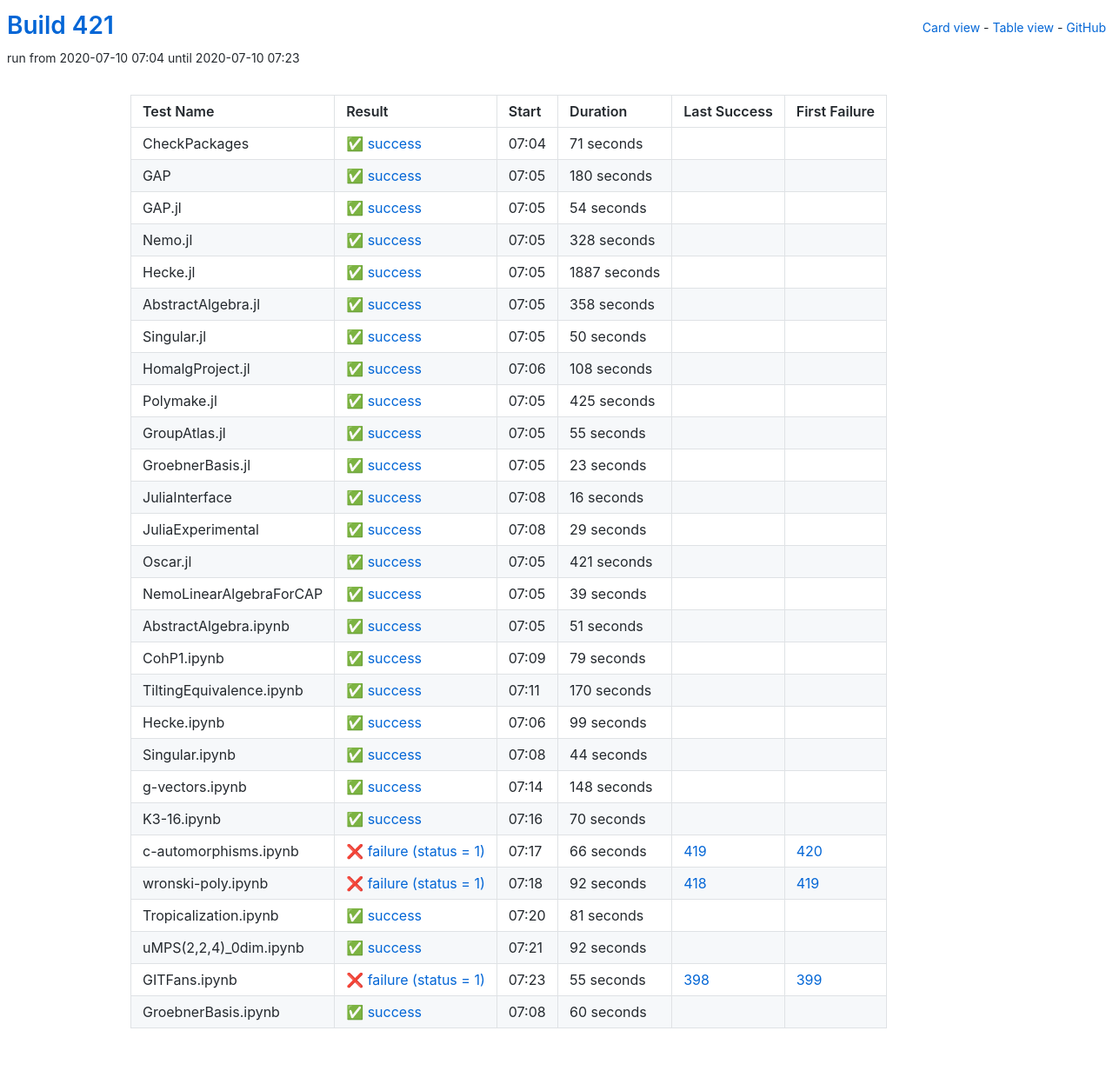
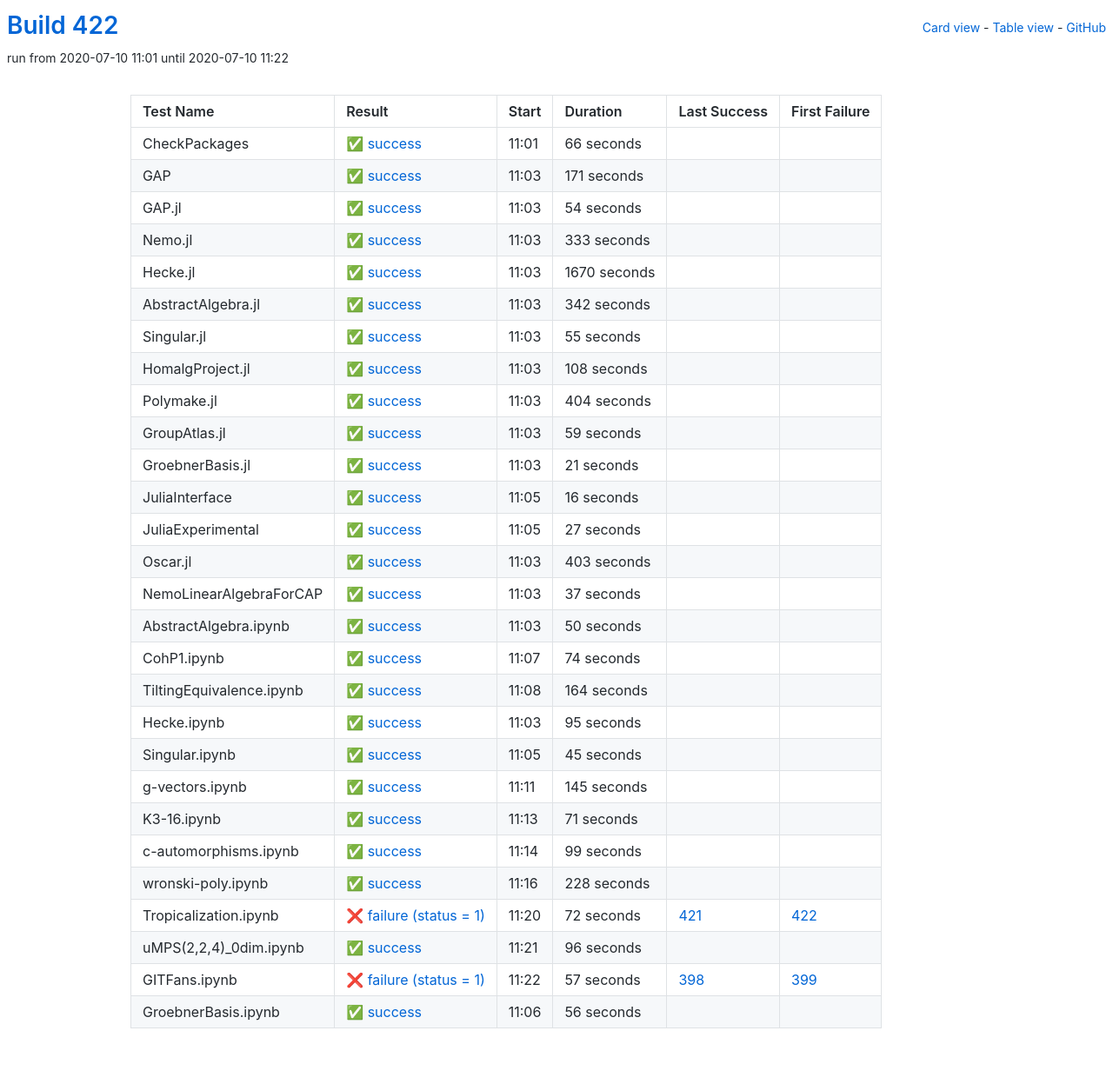
Before and after one commit to oscar-system/oscar-ci-status-stable, a Jekyll site: the page built from table.html, in a window 1280 px wide. Shown: the whole page at 87% size. Built offline with Jekyll 4.4.1, drawn with Linux system fonts in a browser that asks for light colours.

Commit message:
Build #422

```diff
--- a/_data/ci.yml
+++ b/_data/ci.yml
@@ -1,6 +1,6 @@
 ---
-build: 421
-build_url: https://oscarci.mathematik.uni-kl.de/job/oscar-stable/421/
+build: 422
+build_url: https://oscarci.mathematik.uni-kl.de/job/oscar-stable/422/
 job: oscar-stable
 organization: oscar-system
 repo: oscar-ci-status-stable
@@ -8,32 +8,32 @@ repourl: https://github.com/oscar-system/oscar-ci-status-stable
 tests:
 - name: CheckPackages
   id: checkpackages
-  log: https://oscarci.mathematik.uni-kl.de/job/oscar-stable/421/artifact/logs/build-421/CheckPackages.log
-  start: 2020-07-10 07:04
+  log: https://oscarci.mathematik.uni-kl.de/job/oscar-stable/422/artifact/logs/build-422/CheckPackages.log
+  start: 2020-07-10 11:01
   success: true
   exitcode: 0
   status: success
-  duration: 71
+  duration: 66
   last_success: false
   last_success_url:
   first_failure: false
   first_failure_url:
 - name: GAP
   id: gap
-  log: https://oscarci.mathematik.uni-kl.de/job/oscar-stable/421/artifact/logs/build-421/GAP.log
-  start: 2020-07-10 07:05
+  log: https://oscarci.mathematik.uni-kl.de/job/oscar-stable/422/artifact/logs/build-422/GAP.log
+  start: 2020-07-10 11:03
   success: true
   exitcode: 0
   status: success
-  duration: 180
+  duration: 171
   last_success: false
   last_success_url:
   first_failure: false
   first_failure_url:
 - name: GAP.jl
   id: gap-jl
-  log: https://oscarci.mathematik.uni-kl.de/job/oscar-stable/421/artifact/logs/build-421/GAP.jl.log
-  start: 2020-07-10 07:05
+  log: https://oscarci.mathematik.uni-kl.de/job/oscar-stable/422/artifact/logs/build-422/GAP.jl.log
+  start: 2020-07-10 11:03
   success: true
   exitcode: 0
   status: success
@@ -44,56 +44,56 @@ tests:
   first_failure_url:
 - name: Nemo.jl
   id: nemo-jl
-  log: https://oscarci.mathematik.uni-kl.de/job/oscar-stable/421/artifact/logs/build-421/Nemo.jl.log
-  start: 2020-07-10 07:05
+  log: https://oscarci.mathematik.uni-kl.de/job/oscar-stable/422/artifact/logs/build-422/Nemo.jl.log
+  start: 2020-07-10 11:03
   success: true
   exitcode: 0
   status: success
-  duration: 328
+  duration: 333
   last_success: false
   last_success_url:
   first_failure: false
   first_failure_url:
 - name: Hecke.jl
   id: hecke-jl
-  log: https://oscarci.mathematik.uni-kl.de/job/oscar-stable/421/artifact/logs/build-421/Hecke.jl.log
-  start: 2020-07-10 07:05
+  log: https://oscarci.mathematik.uni-kl.de/job/oscar-stable/422/artifact/logs/build-422/Hecke.jl.log
+  start: 2020-07-10 11:03
   success: true
   exitcode: 0
   status: success
-  duration: 1887
+  duration: 1670
   last_success: false
   last_success_url:
   first_failure: false
   first_failure_url:
 - name: AbstractAlgebra.jl
   id: abstractalgebra-jl
-  log: https://oscarci.mathematik.uni-kl.de/job/oscar-stable/421/artifact/logs/build-421/AbstractAlgebra.jl.log
-  start: 2020-07-10 07:05
+  log: https://oscarci.mathematik.uni-kl.de/job/oscar-stable/422/artifact/logs/build-422/AbstractAlgebra.jl.log
+  start: 2020-07-10 11:03
   success: true
   exitcode: 0
   status: success
-  duration: 358
+  duration: 342
   last_success: false
   last_success_url:
   first_failure: false
   first_failure_url:
 - name: Singular.jl
   id: singular-jl
-  log: https://oscarci.mathematik.uni-kl.de/job/oscar-stable/421/artifact/logs/build-421/Singular.jl.log
-  start: 2020-07-10 07:05
+  log: https://oscarci.mathematik.uni-kl.de/job/oscar-stable/422/artifact/logs/build-422/Singular.jl.log
+  start: 2020-07-10 11:03
   success: true
   exitcode: 0
   status: success
-  duration: 50
+  duration: 55
   last_success: false
   last_success_url:
   first_failure: false
   first_failure_url:
 - name: HomalgProject.jl
   id: homalgproject-jl
-  log: https://oscarci.mathematik.uni-kl.de/job/oscar-stable/421/artifact/logs/build-421/HomalgProject.jl.log
-  start: 2020-07-10 07:06
+  log: https://oscarci.mathematik.uni-kl.de/job/oscar-stable/422/artifact/logs/build-422/HomalgProject.jl.log
+  start: 2020-07-10 11:03
   success: true
   exitcode: 0
   status: success
@@ -104,44 +104,44 @@ tests:
   first_failure_url:
 - name: Polymake.jl
   id: polymake-jl
-  log: https://oscarci.mathematik.uni-kl.de/job/oscar-stable/421/artifact/logs/build-421/Polymake.jl.log
-  start: 2020-07-10 07:05
+  log: https://oscarci.mathematik.uni-kl.de/job/oscar-stable/422/artifact/logs/build-422/Polymake.jl.log
+  start: 2020-07-10 11:03
   success: true
   exitcode: 0
   status: success
-  duration: 425
+  duration: 404
   last_success: false
   last_success_url:
   first_failure: false
   first_failure_url:
 - name: GroupAtlas.jl
   id: groupatlas-jl
-  log: https://oscarci.mathematik.uni-kl.de/job/oscar-stable/421/artifact/logs/build-421/GroupAtlas.jl.log
-  start: 2020-07-10 07:05
+  log: https://oscarci.mathematik.uni-kl.de/job/oscar-stable/422/artifact/logs/build-422/GroupAtlas.jl.log
+  start: 2020-07-10 11:03
   success: true
   exitcode: 0
   status: success
-  duration: 55
+  duration: 59
   last_success: false
   last_success_url:
   first_failure: false
   first_failure_url:
 - name: GroebnerBasis.jl
   id: groebnerbasis-jl
-  log: https://oscarci.mathematik.uni-kl.de/job/oscar-stable/421/artifact/logs/build-421/GroebnerBasis.jl.log
-  start: 2020-07-10 07:05
+  log: https://oscarci.mathematik.uni-kl.de/job/oscar-stable/422/artifact/logs/build-422/GroebnerBasis.jl.log
+  start: 2020-07-10 11:03
   success: true
   exitcode: 0
   status: success
-  duration: 23
+  duration: 21
   last_success: false
   last_success_url:
   first_failure: false
   first_failure_url:
 - name: JuliaInterface
   id: juliainterface
-  log: https://oscarci.mathematik.uni-kl.de/job/oscar-stable/421/artifact/logs/build-421/JuliaInterface.log
-  start: 2020-07-10 07:08
+  log: https://oscarci.mathematik.uni-kl.de/job/oscar-stable/422/artifact/logs/build-422/JuliaInterface.log
+  start: 2020-07-10 11:05
   success: true
   exitcode: 0
   status: success
@@ -152,80 +152,128 @@ tests:
   first_failure_url:
 - name: JuliaExperimental
   id: juliaexperimental
-  log: https://oscarci.mathematik.uni-kl.de/job/oscar-stable/421/artifact/logs/build-421/JuliaExperimental.log
-  start: 2020-07-10 07:08
+  log: https://oscarci.mathematik.uni-kl.de/job/oscar-stable/422/artifact/logs/build-422/JuliaExperimental.log
+  start: 2020-07-10 11:05
   success: true
   exitcode: 0
   status: success
-  duration: 29
+  duration: 27
   last_success: false
   last_success_url:
   first_failure: false
   first_failure_url:
 - name: Oscar.jl
   id: oscar-jl
-  log: https://oscarci.mathematik.uni-kl.de/job/oscar-stable/421/artifact/logs/build-421/Oscar.jl.log
-  start: 2020-07-10 07:05
+  log: https://oscarci.mathematik.uni-kl.de/job/oscar-stable/422/artifact/logs/build-422/Oscar.jl.log
+  start: 2020-07-10 11:03
   success: true
   exitcode: 0
   status: success
-  duration: 421
+  duration: 403
   last_success: false
   last_success_url:
   first_failure: false
   first_failure_url:
 - name: NemoLinearAlgebraForCAP
   id: nemolinearalgebraforcap
-  log: https://oscarci.mathematik.uni-kl.de/job/oscar-stable/421/artifact/logs/build-421/NemoLinearAlgebraForCAP.log
-  start: 2020-07-10 07:05
+  log: https://oscarci.mathematik.uni-kl.de/job/oscar-stable/422/artifact/logs/build-422/NemoLinearAlgebraForCAP.log
+  start: 2020-07-10 11:03
   success: true
   exitcode: 0
   status: success
-  duration: 39
+  duration: 37
   last_success: false
   last_success_url:
   first_failure: false
   first_failure_url:
 - name: AbstractAlgebra.ipynb
   id: abstractalgebra-ipynb
-  log: https://oscarci.mathematik.uni-kl.de/job/oscar-stable/421/artifact/logs/build-421/AbstractAlgebra.ipynb.log
-  start: 2020-07-10 07:05
+  log: https://oscarci.mathematik.uni-kl.de/job/oscar-stable/422/artifact/logs/build-422/AbstractAlgebra.ipynb.log
+  start: 2020-07-10 11:03
   success: true
   exitcode: 0
   status: success
-  duration: 51
+  duration: 50
   last_success: false
   last_success_url:
   first_failure: false
   first_failure_url:
 - name: CohP1.ipynb
   id: cohp1-ipynb
-  log: https://oscarci.mathematik.uni-kl.de/job/oscar-stable/421/artifact/logs/build-421/CohP1.ipynb.log
-  start: 2020-07-10 07:09
+  log: https://oscarci.mathematik.uni-kl.de/job/oscar-stable/422/artifact/logs/build-422/CohP1.ipynb.log
+  start: 2020-07-10 11:07
   success: true
   exitcode: 0
   status: success
-  duration: 79
+  duration: 74
   last_success: false
   last_success_url:
   first_failure: false
   first_failure_url:
 - name: TiltingEquivalence.ipynb
   id: tiltingequivalence-ipynb
-  log: https://oscarci.mathematik.uni-kl.de/job/oscar-stable/421/artifact/logs/build-421/TiltingEquivalence.ipynb.log
-  start: 2020-07-10 07:11
+  log: https://oscarci.mathematik.uni-kl.de/job/oscar-stable/422/artifact/logs/build-422/TiltingEquivalence.ipynb.log
+  start: 2020-07-10 11:08
   success: true
   exitcode: 0
   status: success
-  duration: 170
+  duration: 164
   last_success: false
   last_success_url:
   first_failure: false
   first_failure_url:
 - name: Hecke.ipynb
   id: hecke-ipynb
-  log: https://oscarci.mathematik.uni-kl.de/job/oscar-stable/421/artifact/logs/build-421/Hecke.ipynb.log
-  start: 2020-07-10 07:06
+  log: https://oscarci.mathematik.uni-kl.de/job/oscar-stable/422/artifact/logs/build-422/Hecke.ipynb.log
+  start: 2020-07-10 11:03
+  success: true
+  exitcode: 0
+  status: success
+  duration: 95
+  last_success: false
+  last_success_url:
+  first_failure: false
+  first_failure_url:
+- name: Singular.ipynb
+  id: singular-ipynb
+  log: https://oscarci.mathematik.uni-kl.de/job/oscar-stable/422/artifact/logs/build-422/Singular.ipynb.log
+  start: 2020-07-10 11:05
+  success: true
+  exitcode: 0
+  status: success
+  duration: 45
+  last_success: false
+  last_success_url:
+  first_failure: false
+  first_failure_url:
+- name: g-vectors.ipynb
+  id: g-vectors-ipynb
+  log: https://oscarci.mathematik.uni-kl.de/job/oscar-stable/422/artifact/logs/build-422/g-vectors.ipynb.log
+  start: 2020-07-10 11:11
+  success: true
+  exitcode: 0
+  status: success
+  duration: 145
+  last_success: false
+  last_success_url:
+  first_failure: false
+  first_failure_url:
+- name: K3-16.ipynb
+  id: k3-16-ipynb
+  log: https://oscarci.mathematik.uni-kl.de/job/oscar-stable/422/artifact/logs/build-422/K3-16.ipynb.log
+  start: 2020-07-10 11:13
+  success: true
+  exitcode: 0
+  status: success
+  duration: 71
+  last_success: false
+  last_success_url:
+  first_failure: false
+  first_failure_url:
+- name: c-automorphisms.ipynb
+  id: c-automorphisms-ipynb
+  log: https://oscarci.mathematik.uni-kl.de/job/oscar-stable/422/artifact/logs/build-422/c-automorphisms.ipynb.log
+  start: 2020-07-10 11:14
   success: true
   exitcode: 0
   status: success
@@ -234,110 +282,62 @@ tests:
   last_success_url:
   first_failure: false
   first_failure_url:
-- name: Singular.ipynb
-  id: singular-ipynb
-  log: https://oscarci.mathematik.uni-kl.de/job/oscar-stable/421/artifact/logs/build-421/Singular.ipynb.log
-  start: 2020-07-10 07:08
+- name: wronski-poly.ipynb
+  id: wronski-poly-ipynb
+  log: https://oscarci.mathematik.uni-kl.de/job/oscar-stable/422/artifact/logs/build-422/wronski-poly.ipynb.log
+  start: 2020-07-10 11:16
   success: true
   exitcode: 0
   status: success
-  duration: 44
+  duration: 228
   last_success: false
   last_success_url:
   first_failure: false
   first_failure_url:
-- name: g-vectors.ipynb
-  id: g-vectors-ipynb
-  log: https://oscarci.mathematik.uni-kl.de/job/oscar-stable/421/artifact/logs/build-421/g-vectors.ipynb.log
-  start: 2020-07-10 07:14
+- name: Tropicalization.ipynb
+  id: tropicalization-ipynb
+  log: https://oscarci.mathematik.uni-kl.de/job/oscar-stable/422/artifact/logs/build-422/Tropicalization.ipynb.log
+  start: 2020-07-10 11:20
+  success: false
+  exitcode: 1
+  status: failure
+  duration: 72
+  last_success: 421
+  last_success_url: https://oscarci.mathematik.uni-kl.de/job/oscar-stable/421/
+  first_failure: 422
+  first_failure_url: https://oscarci.mathematik.uni-kl.de/job/oscar-stable/422/
+- name: uMPS(2,2,4)_0dim.ipynb
+  id: umps-2-2-4-0dim-ipynb
+  log: https://oscarci.mathematik.uni-kl.de/job/oscar-stable/422/artifact/logs/build-422/uMPS-2-2-4-_0dim.ipynb.log
+  start: 2020-07-10 11:21
   success: true
   exitcode: 0
   status: success
-  duration: 148
-  last_success: false
-  last_success_url:
-  first_failure: false
-  first_failure_url:
-- name: K3-16.ipynb
-  id: k3-16-ipynb
-  log: https://oscarci.mathematik.uni-kl.de/job/oscar-stable/421/artifact/logs/build-421/K3-16.ipynb.log
-  start: 2020-07-10 07:16
-  success: true
-  exitcode: 0
-  status: success
-  duration: 70
-  last_success: false
-  last_success_url:
-  first_failure: false
-  first_failure_url:
-- name: c-automorphisms.ipynb
-  id: c-automorphisms-ipynb
-  log: https://oscarci.mathematik.uni-kl.de/job/oscar-stable/421/artifact/logs/build-421/c-automorphisms.ipynb.log
-  start: 2020-07-10 07:17
-  success: false
-  exitcode: 1
-  status: failure
-  duration: 66
-  last_success: 419
-  last_success_url: https://oscarci.mathematik.uni-kl.de/job/oscar-stable/419/
-  first_failure: 420
-  first_failure_url: https://oscarci.mathematik.uni-kl.de/job/oscar-stable/420/
-- name: wronski-poly.ipynb
-  id: wronski-poly-ipynb
-  log: https://oscarci.mathematik.uni-kl.de/job/oscar-stable/421/artifact/logs/build-421/wronski-poly.ipynb.log
-  start: 2020-07-10 07:18
-  success: false
-  exitcode: 1
-  status: failure
-  duration: 92
-  last_success: 418
-  last_success_url: https://oscarci.mathematik.uni-kl.de/job/oscar-stable/418/
-  first_failure: 419
-  first_failure_url: https://oscarci.mathematik.uni-kl.de/job/oscar-stable/419/
-- name: Tropicalization.ipynb
-  id: tropicalization-ipynb
-  log: https://oscarci.mathematik.uni-kl.de/job/oscar-stable/421/artifact/logs/build-421/Tropicalization.ipynb.log
-  start: 2020-07-10 07:20
-  success: true
-  exitcode: 0
-  status: success
-  duration: 81
-  last_success: false
-  last_success_url:
-  first_failure: false
-  first_failure_url:
-- name: uMPS(2,2,4)_0dim.ipynb
-  id: umps-2-2-4-0dim-ipynb
-  log: https://oscarci.mathematik.uni-kl.de/job/oscar-stable/421/artifact/logs/build-421/uMPS-2-2-4-_0dim.ipynb.log
-  start: 2020-07-10 07:21
-  success: true
-  exitcode: 0
-  status: success
-  duration: 92
+  duration: 96
   last_success: false
   last_success_url:
   first_failure: false
   first_failure_url:
 - name: GITFans.ipynb
   id: gitfans-ipynb
-  log: https://oscarci.mathematik.uni-kl.de/job/oscar-stable/421/artifact/logs/build-421/GITFans.ipynb.log
-  start: 2020-07-10 07:23
+  log: https://oscarci.mathematik.uni-kl.de/job/oscar-stable/422/artifact/logs/build-422/GITFans.ipynb.log
+  start: 2020-07-10 11:22
   success: false
   exitcode: 1
   status: failure
-  duration: 55
+  duration: 57
   last_success: 398
   last_success_url: https://oscarci.mathematik.uni-kl.de/job/oscar-stable/398/
   first_failure: 399
   first_failure_url: https://oscarci.mathematik.uni-kl.de/job/oscar-stable/399/
 - name: GroebnerBasis.ipynb
   id: groebnerbasis-ipynb
-  log: https://oscarci.mathematik.uni-kl.de/job/oscar-stable/421/artifact/logs/build-421/GroebnerBasis.ipynb.log
-  start: 2020-07-10 07:08
+  log: https://oscarci.mathematik.uni-kl.de/job/oscar-stable/422/artifact/logs/build-422/GroebnerBasis.ipynb.log
+  start: 2020-07-10 11:06
   success: true
   exitcode: 0
   status: success
-  duration: 60
+  duration: 56
   last_success: false
   last_success_url:
   first_failure: false
```
Also changed, not shown: README.md.
